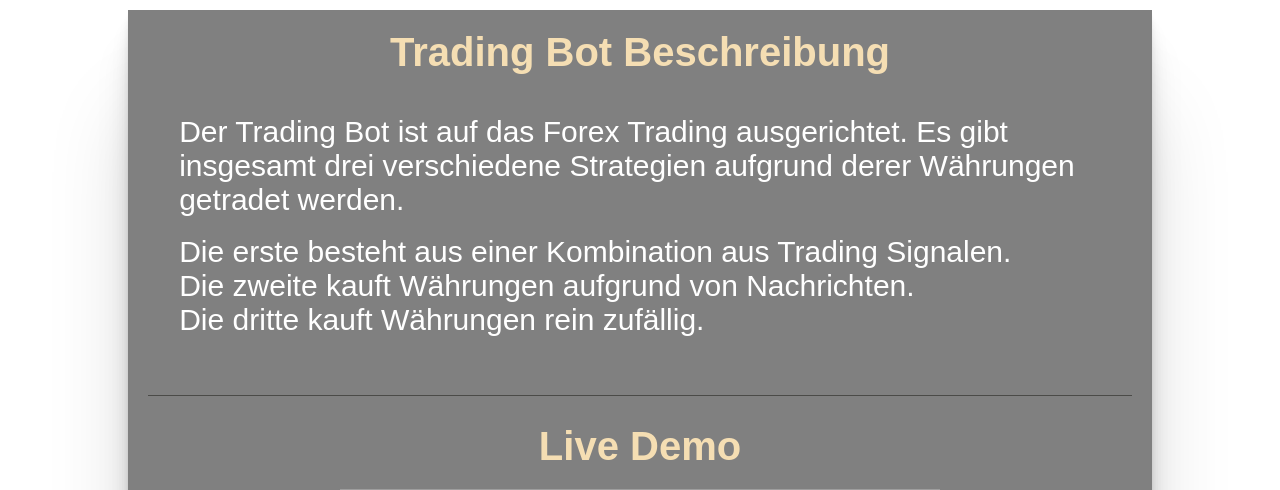
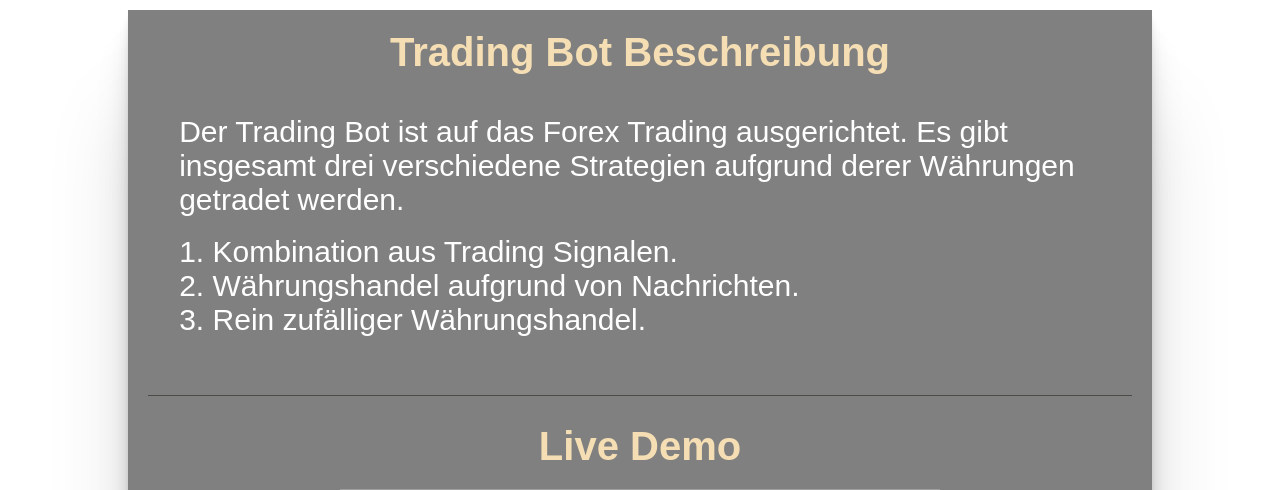
Before and after one commit to VartanArtyunyan/TradingBot, a Django app: page / in a window 1280 px wide. Shown: the part 844-1334 px from the top of the page. Run offline with Django 3.2, Linux system fonts and the light colour scheme; data comes from the database, SQL or seed files in the repository; data that the repository does not hold is empty; grey boxes are pictures that could not be loaded.

Commit message:
final final changes

```diff
--- a/Django/TradingBot/trading_B/templates/trading_B/home.html
+++ b/Django/TradingBot/trading_B/templates/trading_B/home.html
@@ -49,12 +49,10 @@
                                 verschiedene Strategien aufgrund derer Währungen getradet werden.
                             </div>
                             <br>
-                            <div>Die erste besteht aus
-                                einer Kombination aus Trading Signalen.</div>
-                            <div>Die zweite kauft
-                                Währungen aufgrund von
+                            <div>1. Kombination aus Trading Signalen.</div>
+                            <div>2. Währungshandel aufgrund von
                                 Nachrichten.</div>
-                            <div>Die dritte kauft Währungen rein zufällig.</div>
+                            <div>3. Rein zufälliger Währungshandel.</div>
                             <div id="Live-Demo"></div>
                         </div>
 
```
